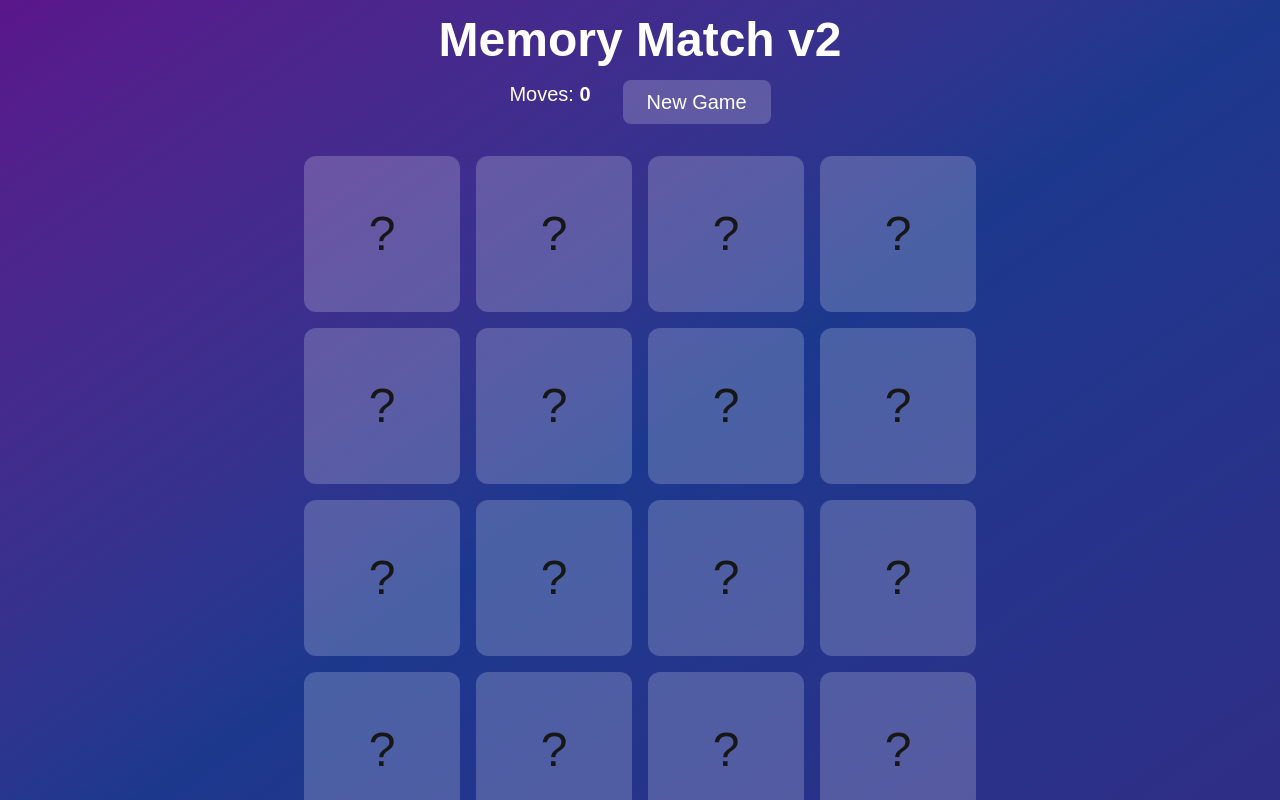
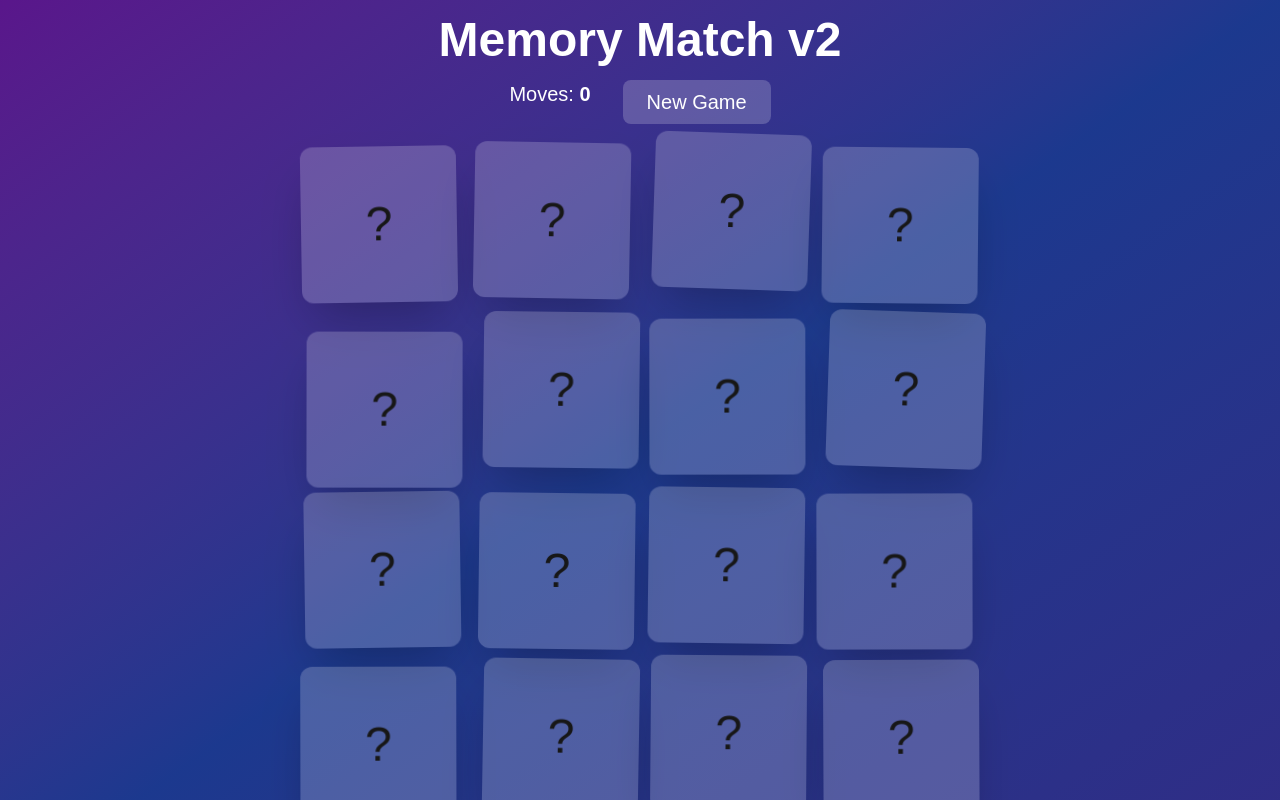
Before and after one commit to ns-test-org/testing-stand-133, a Next.js app in the folder packages/testing-stand-133/: page / in a window 1280 px wide. Built offline with nearby package versions, Linux system fonts and the light colour scheme.

Commit message:
AI chat session: Updated code and files

```diff
--- a/packages/testing-stand-133/src/app/page.tsx
+++ b/packages/testing-stand-133/src/app/page.tsx
@@ -7,6 +7,9 @@ type Card = {
   value: string;
   isFlipped: boolean;
   isMatched: boolean;
+  floatOffset: number;
+  driftX: number;
+  driftY: number;
 };
 
 const emojis = ['🎮', '🎯', '🎲', '🎪', '🎨', '🎭', '🎸', '🎹'];
@@ -31,6 +34,9 @@ export default function MemoryGame() {
         value,
         isFlipped: false,
         isMatched: false,
+        floatOffset: Math.random() * 20 - 10, // Random float offset
+        driftX: Math.random() * 10 - 5, // Random horizontal drift
+        driftY: Math.random() * 10 - 5, // Random vertical drift
       }))
       .sort(() => Math.random() - 0.5);
 
@@ -123,10 +129,15 @@ export default function MemoryGame() {
               key={card.id}
               onClick={() => handleCardClick(card.id)}
               disabled={isChecking || card.isMatched}
-              className={`aspect-square rounded-xl text-5xl flex items-center justify-center transition-all duration-300 transform ${
+              style={{
+                animation: `float-${card.id} ${3 + Math.random() * 2}s ease-in-out infinite`,
+                animationDelay: `${card.floatOffset / 10}s`,
+                transform: `translate(${card.driftX}px, ${card.driftY}px)`,
+              }}
+              className={`aspect-square rounded-xl text-5xl flex items-center justify-center transition-all duration-300 transform shadow-2xl ${
                 card.isFlipped || card.isMatched
                   ? 'bg-white rotate-0'
-                  : 'bg-white/20 hover:bg-white/30 hover:scale-105'
+                  : 'bg-white/20 hover:bg-white/30 hover:scale-110'
               } ${card.isMatched ? 'opacity-50' : ''}`}
             >
               {(card.isFlipped || card.isMatched) ? card.value : '?'}
@@ -134,8 +145,27 @@ export default function MemoryGame() {
           ))}
         </div>
 
+        <style jsx>{`
+          ${cards.map((card) => `
+            @keyframes float-${card.id} {
+              0%, 100% {
+                transform: translate(${card.driftX}px, ${card.driftY}px) translateY(0px) rotate(0deg);
+              }
+              25% {
+                transform: translate(${card.driftX + 3}px, ${card.driftY - 5}px) translateY(-15px) rotate(2deg);
+              }
+              50% {
+                transform: translate(${card.driftX - 2}px, ${card.driftY + 3}px) translateY(-8px) rotate(-1deg);
+              }
+              75% {
+                transform: translate(${card.driftX + 4}px, ${card.driftY - 2}px) translateY(-12px) rotate(1deg);
+              }
+            }
+          `).join('\n')}
+        `}</style>
+
         <div className="mt-8 text-center text-white/80 text-sm">
-          Click cards to flip them. Match all pairs to win!
+          ✨ Cards float and drift in zero gravity! Match all pairs to win! ✨
         </div>
       </div>
     </div>
```
